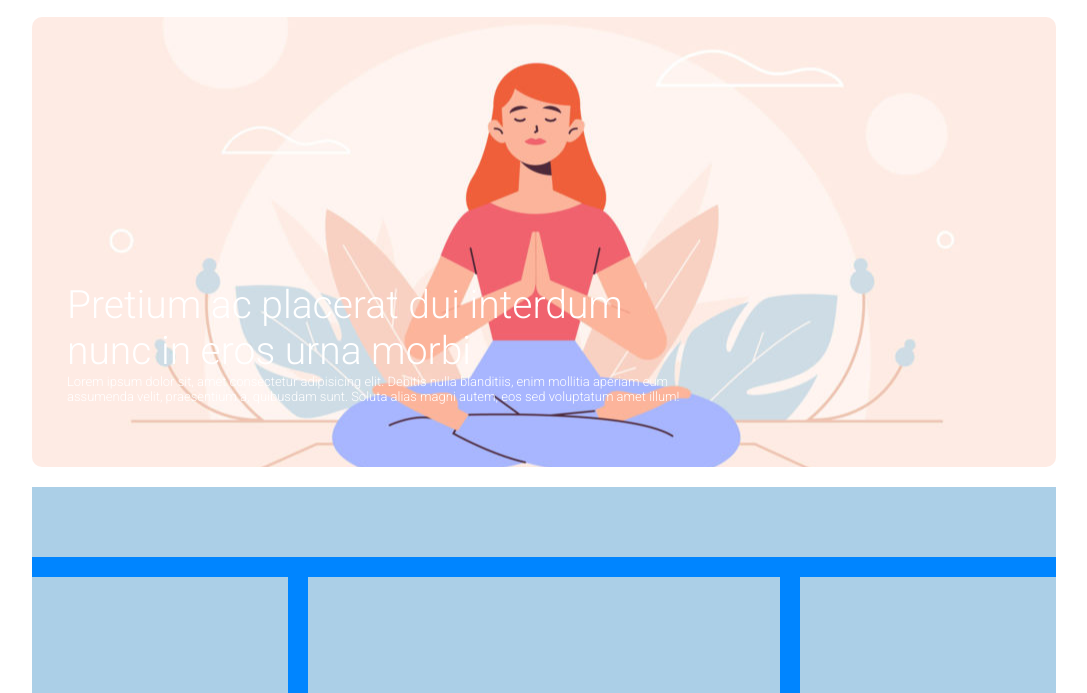
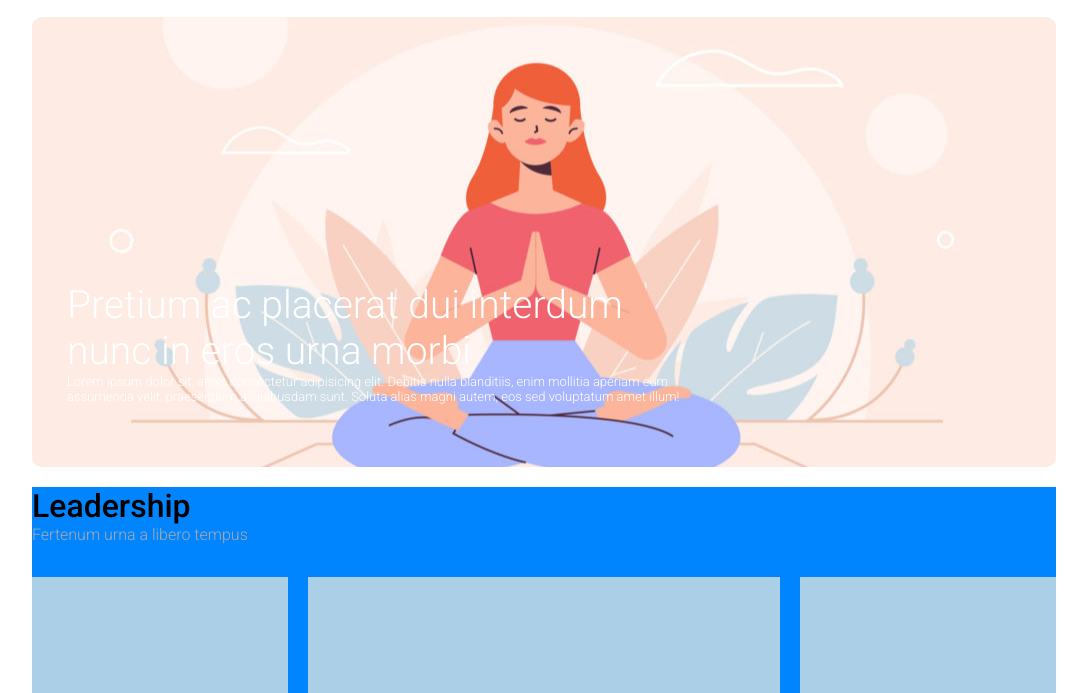
Before and after one commit to AndreaRospi/htmlcss-wp, a plain HTML site: page index.html in a window 1280 px wide. Shown: the part 107-800 px from the top of the page, without its empty margins (96-1183 px from the left). Drawn offline with Linux system fonts and the light colour scheme.

Commit message:
sezione slogan completata

```diff
--- a/css/style.css
+++ b/css/style.css
@@ -99,6 +99,15 @@ li{
 main {
     padding-bottom: 20px;
 }
+
+.title h1{
+    font-weight: 500;
+}
+
+.subtitle{
+    color: #aaaaaa;
+}
+
 .col-sn,
 .col-dx {
     width: 25%;
@@ -138,7 +147,7 @@ footer {
 
 .debug .title {
     height: 70px;
-    background-color: #abcfe7
+    /* background-color: #abcfe7 */
 }
 
 .debug .col-sn,
--- a/index.html
+++ b/index.html
@@ -8,7 +8,7 @@
     <link rel="stylesheet" href="css/style.css">
     <link rel="preconnect" href="https://fonts.googleapis.com">
     <link rel="preconnect" href="https://fonts.gstatic.com" crossorigin>
-    <link href="https://fonts.googleapis.com/css2?family=Roboto:wght@100;300&display=swap" rel="stylesheet">
+    <link href="https://fonts.googleapis.com/css2?family=Roboto:wght@100;300;500&display=swap" rel="stylesheet">
 </head>
 <body>
 
@@ -33,22 +33,24 @@
                </div>
                <!-- fine barra nav -->
             </div>
+            <!-- inizio jumbo  -->
             <div class="jumbo mb-20">
                 <div class="title-jumbo">
                     <h2>Pretium ac placerat dui interdum nunc in eros urna morbi</h2>
                     <div class="little-text">Lorem ipsum dolor sit, amet consectetur adipisicing elit. Debitis nulla blanditiis, enim mollitia aperiam eum assumenda velit, praesentium a, quibusdam sunt. Soluta alias magni autem, eos sed voluptatum amet illum!</div>
                 </div>
-
-
             </div>
-
+            <!-- fine jumbo -->
         </header>
         <!-- / header -->
 
         <!-- inizio main -->
         <main>
             <!-- sezione dello slogan -->
-            <div class="title mb-20"></div>
+            <div class="title mb-20">
+                <h1>Leadership</h1>
+                <div class="subtitle">Fertenum urna a libero tempus</div>
+            </div>
             <!-- / slogan -->
 
             <!-- content -->
```
